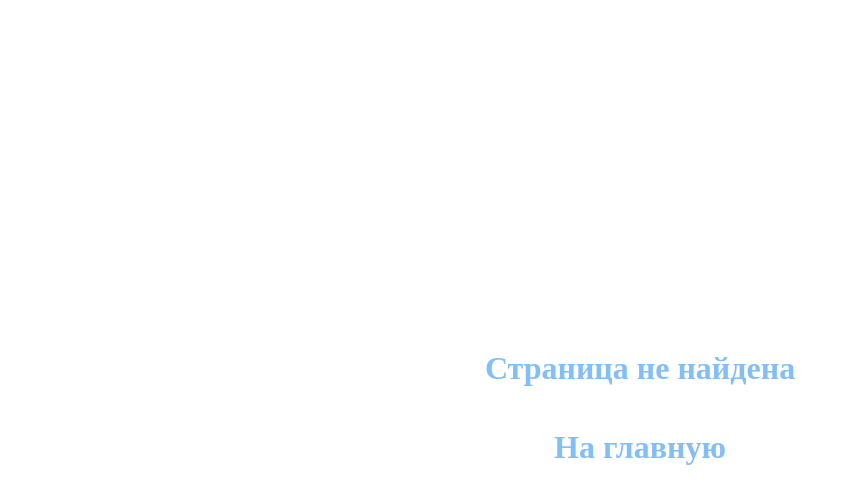
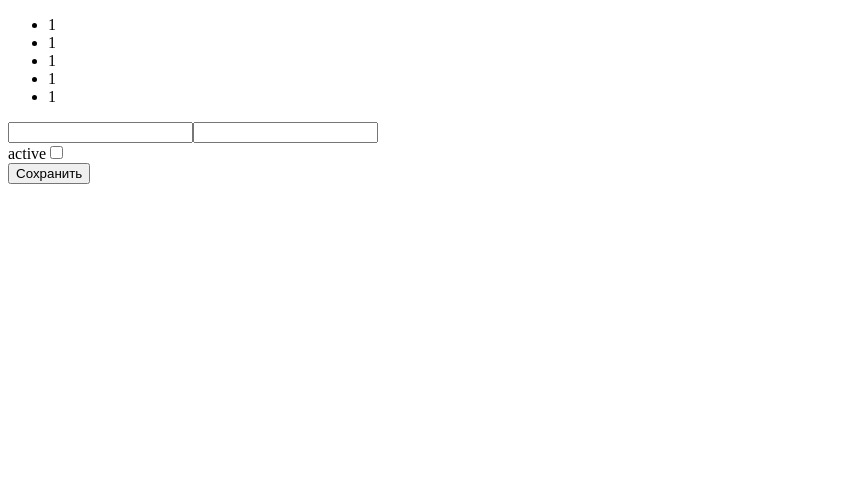
Before and after one commit to ButtercupsGarden/wikiDictionary, a Next.js app in the folder wiki/: page /add in a window 1280 px wide. Before the commit this address had no page. Shown: the top 504 px of the page, without its empty margins (0-850 px from the left). Built offline with nearby package versions, Linux system fonts and the light colour scheme.

Commit message:
edit 404 / add page(add) / create component button

```diff
--- /dev/null
+++ b/wiki/components/Button.js
@@ -0,0 +1,9 @@
+import React from 'react'
+
+export const Button = (props) => {
+  return (
+    <button {...props}>
+      {props.children}
+    </button>
+  )
+}
--- a/wiki/pages/404.js
+++ b/wiki/pages/404.js
@@ -9,7 +9,7 @@ export default function PageError() {
           Страница не найдена
         </h1>
       </div>
-      <div className={styles.title}>
+      <div className={styles.titleRef}>
         <Link href="/">
           <h1>
             На главную
--- /dev/null
+++ b/wiki/pages/add.js
@@ -0,0 +1,28 @@
+import {Button} from '../components/Button'
+
+export default function Add() {
+  return (
+    <div>
+      <div>
+        <ul>
+          <li>1</li>
+          <li>1</li>
+          <li>1</li>
+          <li>1</li>
+          <li>1</li>
+        </ul>
+      </div>
+      <div>
+        <input type="text"/>
+        <input type="text"/>
+      </div>
+      <div>
+        <label htmlFor="active">active</label>
+        <input type="checkbox" name="active" id="active"/>
+      </div>
+      <div>
+        <Button className={'asd'}>Сохранить</Button>
+      </div>
+    </div>
+  )
+}
--- a/wiki/pages/index.js
+++ b/wiki/pages/index.js
@@ -46,7 +46,7 @@ export default function Home({data}) {
     <Header title={'Учим английский'}>
       <div className={styles.main}>
         <div className={styles.sideBar}>
-          <div onClick={() => Router.push('/asd')}>
+          <div onClick={() => Router.push('/add')}>
             <FontAwesomeIcon className={styles.add} icon={faPlus} size='4x'/>
           </div>
         </div>
--- a/wiki/styles/pageError.module.scss
+++ b/wiki/styles/pageError.module.scss
@@ -8,3 +8,9 @@
 .title{
   color: #82BFF8;
 }
+.titleRef{
+  color: #82BFF8;
+}
+.titleRef:hover{
+  color: #FFC0CB;
+}
```
